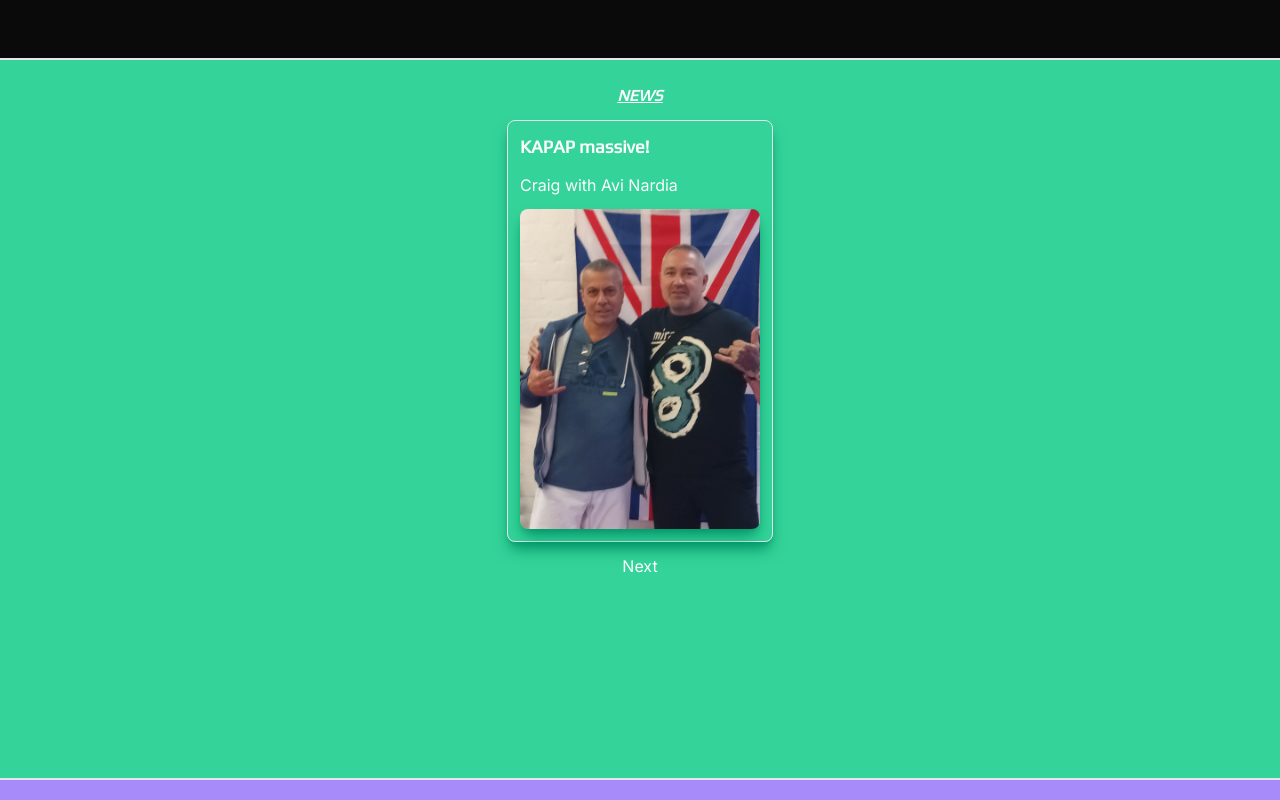
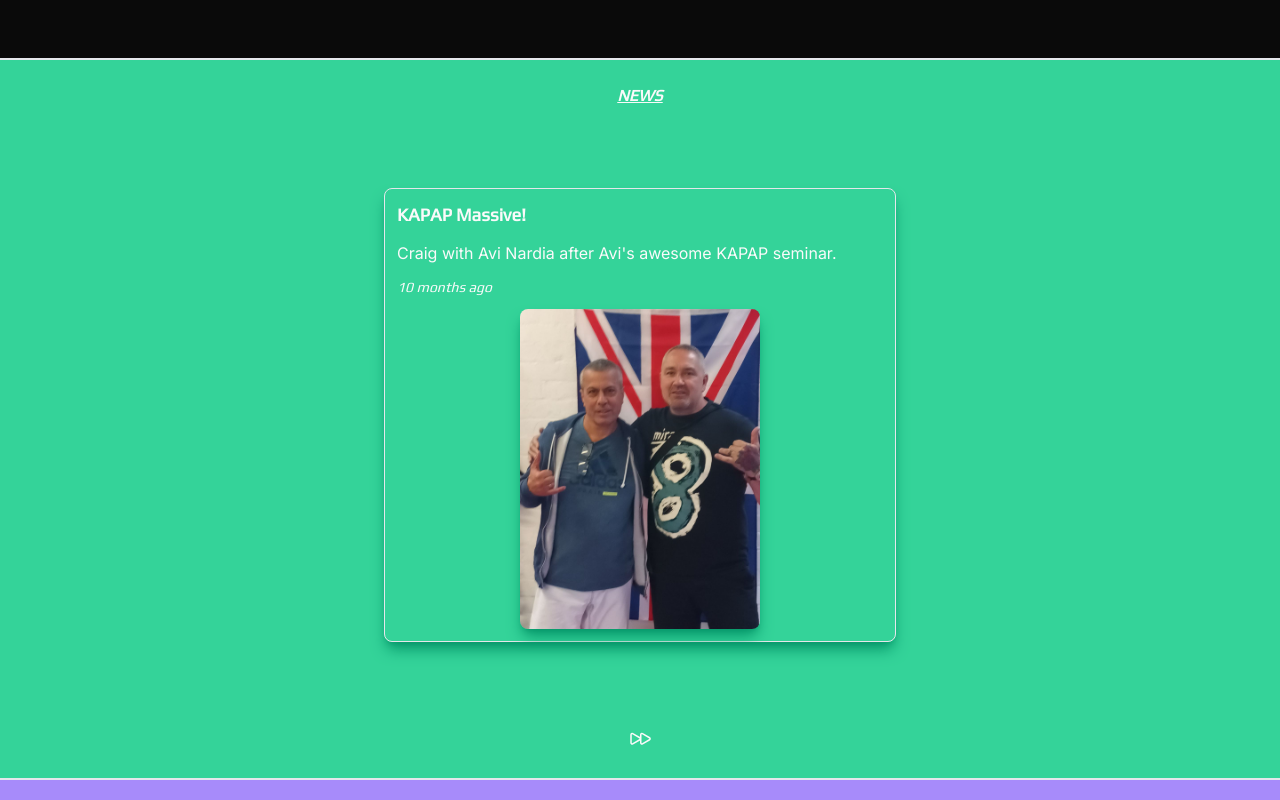
Before and after one commit to charlieBdev/strasse-gym, a Next.js app: page / in a window 1280 px wide. Shown: the part 740-1540 px from the top of the page. Built offline with nearby package versions, Linux system fonts and the light colour scheme.

Commit message:
finish news dummy

```diff
--- a/src/app/components/contact/Contact.jsx
+++ b/src/app/components/contact/Contact.jsx
@@ -5,8 +5,13 @@ export const Contact = () => {
 	return (
 		<div
 			id="contact"
-			className="bg-pink-400 min-h-[calc(100vh-5rem)] w-full flex flex-col items-center justify-center border-b-2 px-6 md:px-16 lg:px-24 xl:px-32"
+			className="bg-pink-400 min-h-[calc(100vh-5rem)] w-full flex flex-col items-center justify-center border-b-2 px-6 md:px-16 lg:px-24 xl:px-32 gap-3"
 		>
+			<p className="font-bold text-center italic font-headings">CONTACT</p>
+			<p>
+				We would love to hear from you if you have any queries about classes or
+				private classes.
+			</p>
 			<Form />
 		</div>
 	);
--- a/src/app/components/contact/Form.jsx
+++ b/src/app/components/contact/Form.jsx
@@ -29,9 +29,6 @@ export const Form = () => {
 
 	return (
 		<div className="w-full md:max-w-lg flex flex-col gap-1">
-			<p className="font-bold text-center italic font-headings">
-				Get in touch!
-			</p>
 			<form
 				onSubmit={handleSend}
 				className="flex flex-col border p-3 rounded-lg shadow-lg shadow-pink-600 hover:shadow-xl hover:shadow-pink-600"
--- a/src/app/components/news/News.jsx
+++ b/src/app/components/news/News.jsx
@@ -4,6 +4,8 @@ import React, { useState } from 'react';
 import { NewsCard } from './NewsCard';
 import { dummyNews } from '../../dummyData/dummyNews';
 import { motion } from 'framer-motion';
+import { PreviousSVG } from '../svg/PreviousSVG';
+import { NextSVG } from '../svg/NextSVG';
 
 export const News = () => {
 	const [currentPage, setCurrentPage] = useState(1);
@@ -21,12 +23,12 @@ export const News = () => {
 	return (
 		<section
 			id="news"
-			className="bg-emerald-400 min-h-[calc(100vh-5rem)] w-full flex flex-col items-center border-b-2 p-6 md:px-16 lg:px-24 xl:px-32 gap-3"
+			className="bg-emerald-400 min-h-[calc(100vh-5rem)] w-full flex flex-col items-center justify-between border-b-2 p-6 md:px-16 lg:px-24 xl:px-32 gap-3"
 		>
 			<h2 className="text-center italic font-semibold text-md font-headings underline">
 				NEWS
 			</h2>
-			<div className="grid grid-cols-1 gap-3">
+			<div className="grid grid-cols-1 gap-3 w-full">
 				{displayedNews.map((item) => (
 					// <NewsCard key={item.title} page={currentPage} item={item} />
 					<NewsCard key={item.title} item={item} />
@@ -39,8 +41,9 @@ export const News = () => {
 						onClick={() => handlePageChange(currentPage - 1)}
 						whileHover={{ scale: 1.1 }}
 						whileTap={{ scale: 0.9 }}
+						className="p-1 rounded-full hover:bg-emerald-600"
 					>
-						Previous
+						<PreviousSVG />
 					</motion.button>
 				)}
 				{currentPage < Math.ceil(totalCards / cardsPerPage) && (
@@ -48,8 +51,9 @@ export const News = () => {
 						onClick={() => handlePageChange(currentPage + 1)}
 						whileHover={{ scale: 1.1 }}
 						whileTap={{ scale: 0.9 }}
+						className="p-1 rounded-full hover:bg-emerald-600"
 					>
-						Next
+						<NextSVG />
 					</motion.button>
 				)}
 			</div>
--- a/src/app/components/news/NewsCard.jsx
+++ b/src/app/components/news/NewsCard.jsx
@@ -1,11 +1,16 @@
+import { getTimeAgo } from '@/app/utils/getTimeAgo';
 import Image from 'next/image';
 import React from 'react';
 
-export const NewsCard = ({ item: { title, body, imageUrl, imageAlt } }) => {
+export const NewsCard = ({
+	item: { title, body, imageUrl, imageAlt, date },
+}) => {
+	const timeAgo = getTimeAgo(new Date(date));
 	return (
-		<div className="flex flex-col gap-3 border p-3 rounded-lg shadow-lg shadow-emerald-600 hover:shadow-xl hover:shadow-emerald-600 select-none">
+		<div className="w-full md:max-w-lg flex flex-col gap-3 border p-3 rounded-lg shadow-lg shadow-emerald-600 hover:shadow-xl hover:shadow-emerald-600 select-none mx-auto">
 			<h2 className="font-headings text-lg font-semibold">{title}</h2>
 			<p>{body}</p>
+			<p className="font-headings text-sm italic">{timeAgo}</p>
 			<Image
 				// style={{ objectFit: 'fit' }}
 				// fill={true}
--- /dev/null
+++ b/src/app/components/svg/NextSVG.jsx
@@ -0,0 +1,20 @@
+import React from 'react';
+
+export const NextSVG = () => {
+	return (
+		<svg
+			xmlns="http://www.w3.org/2000/svg"
+			fill="none"
+			viewBox="0 0 24 24"
+			strokeWidth={1.5}
+			stroke="currentColor"
+			className="w-6 h-6"
+		>
+			<path
+				strokeLinecap="round"
+				strokeLinejoin="round"
+				d="M3 8.688c0-.864.933-1.405 1.683-.977l7.108 4.062a1.125 1.125 0 010 1.953l-7.108 4.062A1.125 1.125 0 013 16.81V8.688zM12.75 8.688c0-.864.933-1.405 1.683-.977l7.108 4.062a1.125 1.125 0 010 1.953l-7.108 4.062a1.125 1.125 0 01-1.683-.977V8.688z"
+			/>
+		</svg>
+	);
+};
--- /dev/null
+++ b/src/app/components/svg/PreviousSVG.jsx
@@ -0,0 +1,20 @@
+import React from 'react';
+
+export const PreviousSVG = () => {
+	return (
+		<svg
+			xmlns="http://www.w3.org/2000/svg"
+			fill="none"
+			viewBox="0 0 24 24"
+			strokeWidth={1.5}
+			stroke="currentColor"
+			className="w-6 h-6"
+		>
+			<path
+				strokeLinecap="round"
+				strokeLinejoin="round"
+				d="M21 16.811c0 .864-.933 1.405-1.683.977l-7.108-4.062a1.125 1.125 0 010-1.953l7.108-4.062A1.125 1.125 0 0121 8.688v8.123zM11.25 16.811c0 .864-.933 1.405-1.683.977l-7.108-4.062a1.125 1.125 0 010-1.953L9.567 7.71a1.125 1.125 0 011.683.977v8.123z"
+			/>
+		</svg>
+	);
+};
--- a/src/app/dummyData/dummyNews.js
+++ b/src/app/dummyData/dummyNews.js
@@ -1,26 +1,30 @@
 export const dummyNews = [
   {
-    title: 'KAPAP massive!',
-    body: 'Craig with Avi Nardia',
+    title: 'KAPAP Massive!',
+    body: "Craig with Avi Nardia after Avi's awesome KAPAP seminar.",
     imageUrl: '/craigAndAvi.jpeg',
-    imageAlt: 'Craig and Avi'
+    imageAlt: 'Craig and Avi',
+    date: '2022-12-03T07:33:02Z'
   },
   {
-    title: 'Germany seminar',
+    title: 'Germany Seminar',
     body: 'Craig teaching in Germany with Isa.',
     imageUrl: '/craigInGermany.jpeg',
-    imageAlt: 'Craig with Isa'
+    imageAlt: 'Craig with Isa',
+    date: '2023-08-25T04:06:39Z'
   },
   {
-    title: "Wednesday's kickboxing class",
+    title: "Wednesday's Kickboxing Class",
     body: 'Packed class this Weds. Open to all so come on down!',
     imageUrl: '/kickboxing.jpeg',
-    imageAlt: 'A kickboxing class'
+    imageAlt: 'A kickboxing class',
+    date: '2023-02-12T16:47:41Z'
   },
   {
-    title: 'Bring on the pain!',
+    title: 'Bring On the Pain!',
     body: 'Ready for a pre-fight sparring session.',
     imageUrl: '/fightPrep.jpeg',
-    imageAlt: 'Kickboxing equipment'
+    imageAlt: 'Kickboxing equipment',
+    date: '2023-04-20T19:41:42Z'
   }
 ];
--- /dev/null
+++ b/src/app/utils/getTimeAgo.js
@@ -0,0 +1,27 @@
+export function getTimeAgo(date) {
+  const currentDate = new Date();
+  const timeDifference = currentDate - date;
+
+  const seconds = Math.floor(timeDifference / 1000);
+  const minutes = Math.floor(seconds / 60);
+  const hours = Math.floor(minutes / 60);
+  const days = Math.floor(hours / 24);
+  const months = Math.floor(days / 30);
+  const years = Math.floor(months / 12);
+
+  if (years > 0) {
+    return years === 1 ? '1 year ago' : `${years} years ago`;
+  } else if (months > 0) {
+    return months === 1 ? '1 month ago' : `${months} months ago`;
+  } else if (days > 0) {
+    return days === 1 ? '1 day ago' : `${days} days ago`;
+  } else if (hours > 0) {
+    return hours === 1 ? '1 hour ago' : `${hours} hours ago`;
+  } else if (minutes > 0) {
+    return minutes === 1 ? '1 minute ago' : `${minutes} minutes ago`;
+  } else {
+    return seconds <= 10 ? 'just now' : `${seconds} seconds ago`;
+  }
+}
+
+console.log(getTimeAgo('2023-04-20T19:41:42Z'))
```
